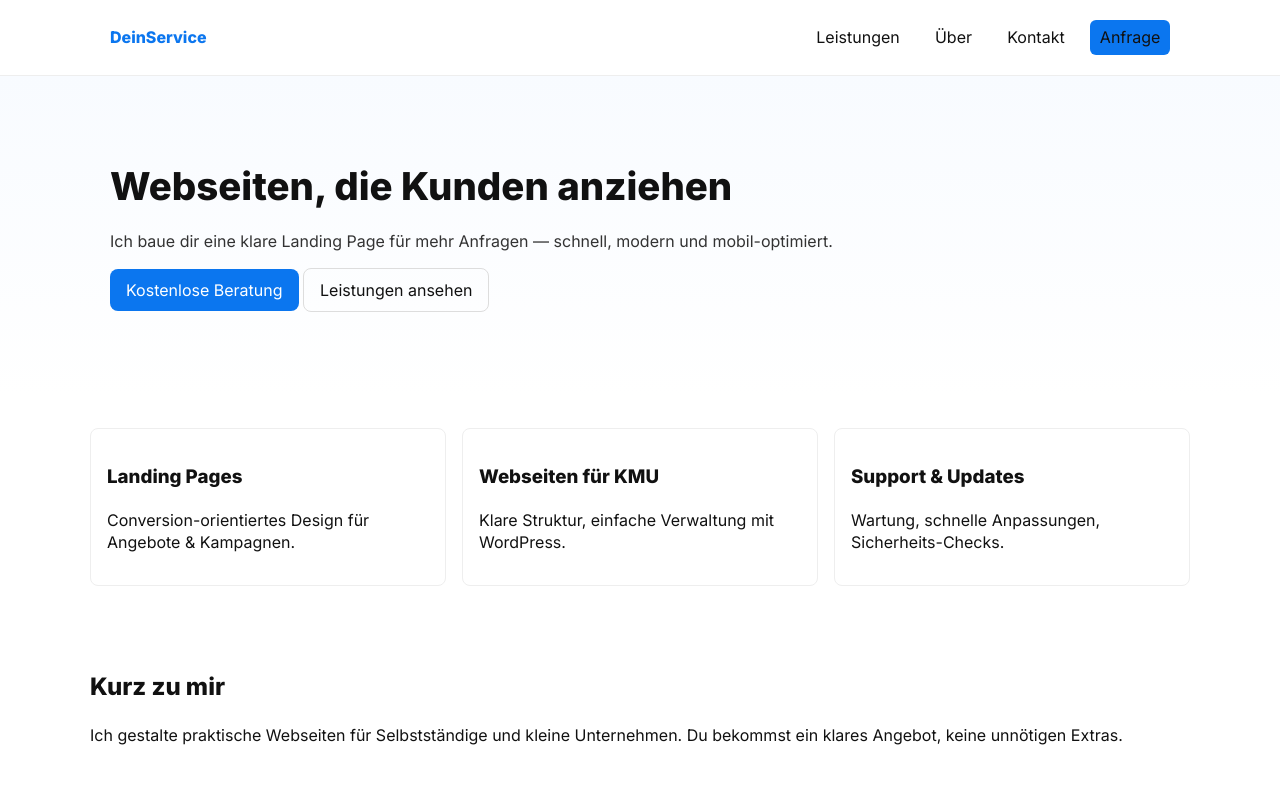
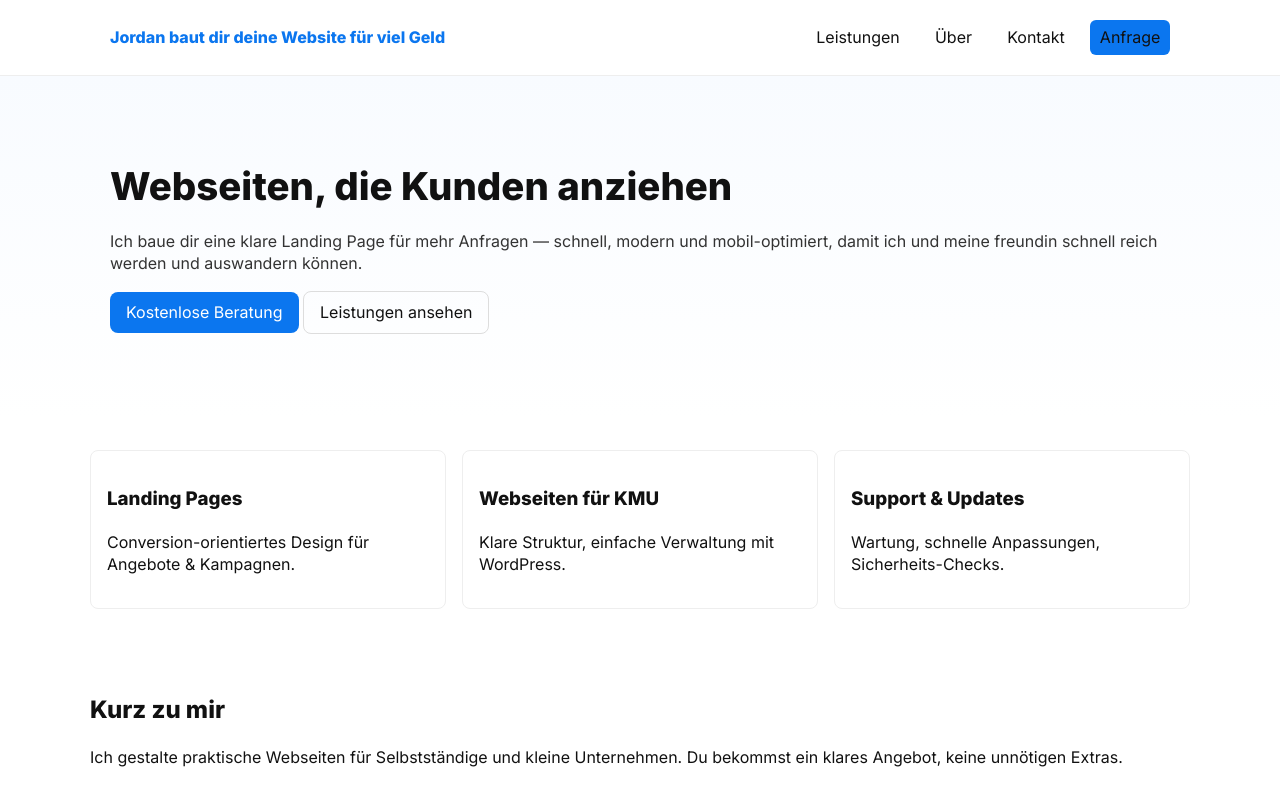
Before and after one commit to jordan6512/landingpage, a plain HTML site: page index.html in a window 1280 px wide. Shown: the top 800 px of the page. Drawn offline with Linux system fonts and the light colour scheme.

Commit message:
Update index.html

```diff
--- a/index.html
+++ b/index.html
@@ -10,7 +10,7 @@
 <body>
   <header class="site-header">
     <div class="container">
-      <a class="logo" href="#">DeinService</a>
+      <a class="logo" href="#">Jordan baut dir deine Website für viel Geld</a>
       <button id="nav-toggle" aria-label="Navigation öffnen">Menu</button>
       <nav id="nav" class="nav">
         <a href="#services">Leistungen</a>
@@ -25,7 +25,7 @@
     <section class="hero">
       <div class="container">
         <h1>Webseiten, die Kunden anziehen</h1>
-        <p class="lead">Ich baue dir eine klare Landing Page für mehr Anfragen — schnell, modern und mobil-optimiert.</p>
+        <p class="lead">Ich baue dir eine klare Landing Page für mehr Anfragen — schnell, modern und mobil-optimiert, damit ich und meine freundin schnell reich werden und auswandern können.</p>
         <div class="hero-cta">
           <a class="btn" href="#contact">Kostenlose Beratung</a>
           <a class="btn ghost" href="#services">Leistungen ansehen</a>
```
